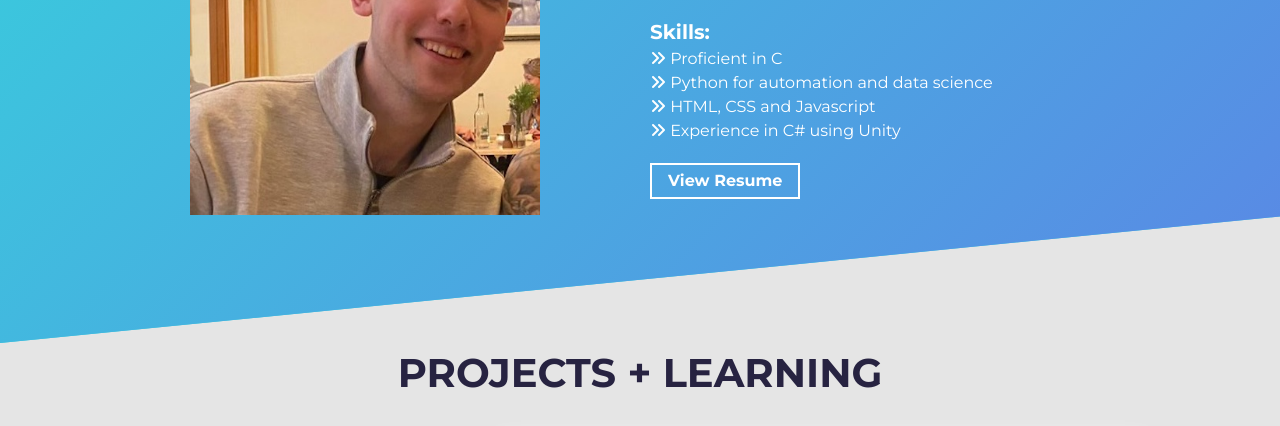
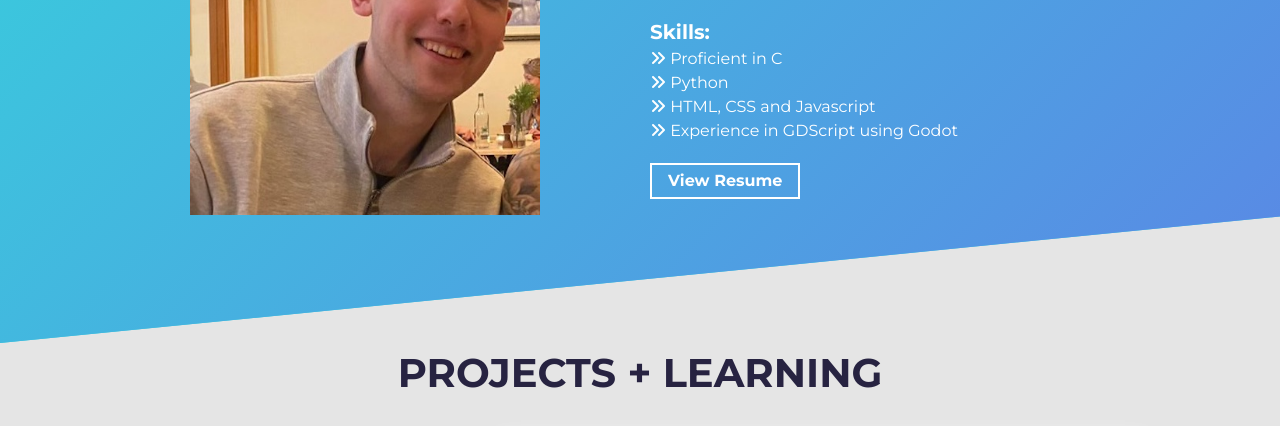
Before and after one commit to adaptableyam/adaptableyam.github.io, a plain HTML site: page index.html in a window 1280 px wide. Shown: the part 1090-1516 px from the top of the page. Drawn offline with Linux system fonts and the light colour scheme.

Commit message:
Update index.html

```diff
--- a/index.html
+++ b/index.html
@@ -11,7 +11,7 @@
     <title>Robert Stephenson | Software Developer</title>
 
     <!-- Add some coding keywords below, Ex: (javascript, yourusername, etc) -->
-    <meta name="keywords" content="adaptableyam, C, Python, HTML, CSS, C#, Unity" />
+    <meta name="keywords" content="adaptableyam, C, Python, HTML, CSS, C#, Unity, GDScript, Godot, SQL" />
 
     <!-- Improve your SEO by adding a small descrption of you -->
     <meta name="description" content="Robert Stephenson | Software Developer" />
@@ -128,9 +128,9 @@
             <p class="about-wrapper__info-text">
               <ul id="list-tag">
                 <li id="list-tag"><i class="fa-solid fa-angles-right"></i>    Proficient in C</li>
-                <li id="list-tag"><i class="fa-solid fa-angles-right"></i>    Python for automation and data science</li>
+                <li id="list-tag"><i class="fa-solid fa-angles-right"></i>    Python</li>
                 <li id="list-tag"><i class="fa-solid fa-angles-right"></i>    HTML, CSS and Javascript</li>
-                <li id="list-tag"><i class="fa-solid fa-angles-right"></i>    Experience in C# using Unity</li>
+                <li id="list-tag"><i class="fa-solid fa-angles-right"></i>    Experience in GDScript using Godot</li>
               </ul>
 
             </p>
```
